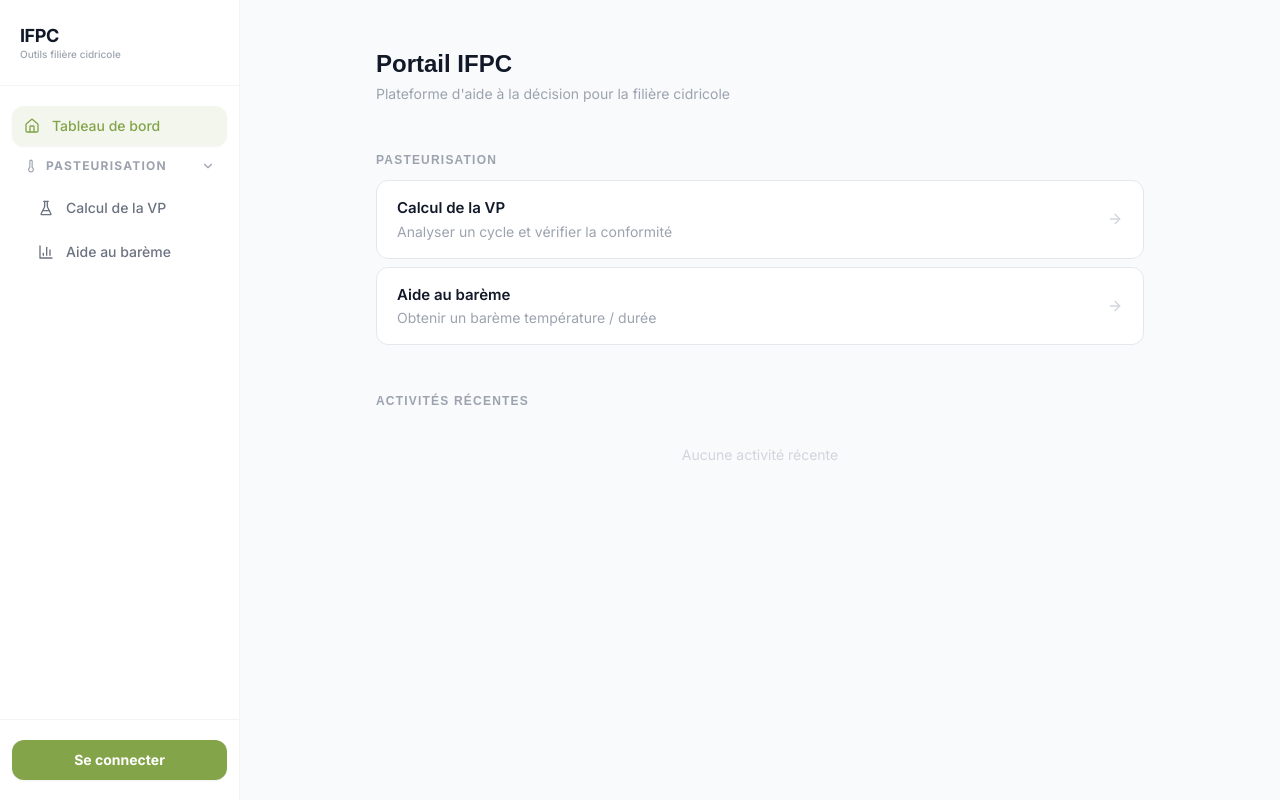
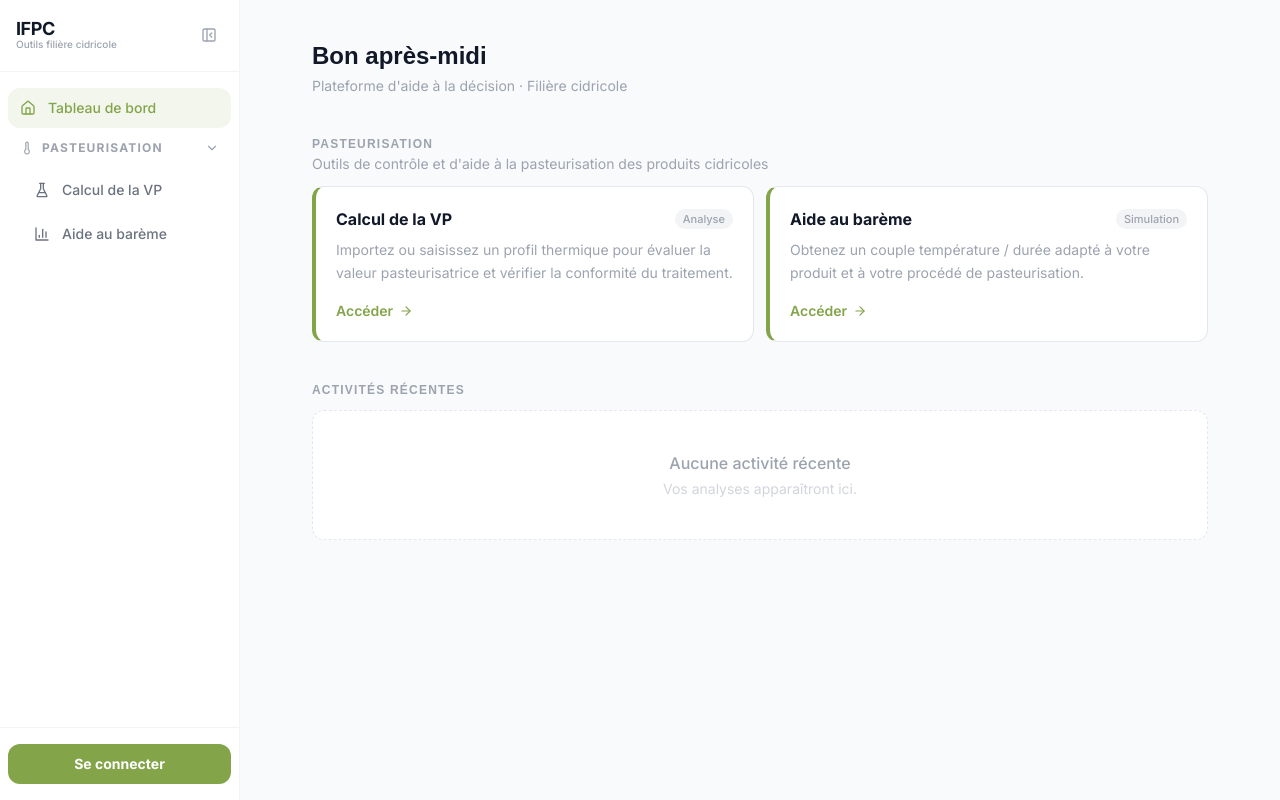
Before and after one commit to thisisbriandb/ifpc, a Next.js app in the folder frontend/: page / in a window 1280 px wide. Built offline with nearby package versions, Linux system fonts and the light colour scheme.

Commit message:
dashbord

```diff
--- a/frontend/app/layout.tsx
+++ b/frontend/app/layout.tsx
@@ -3,6 +3,7 @@
 import "./globals.css";
 import Sidebar from "@/components/Navbar";
 import MainContent from "@/components/MainContent";
+import { SidebarProvider } from "@/lib/sidebar-context";
 
 const inter = Inter({ subsets: ["latin"] });
 
@@ -19,8 +20,10 @@
   return (
     <html lang="fr">
       <body className={inter.className}>
-        <Sidebar />
-        <MainContent>{children}</MainContent>
+        <SidebarProvider>
+          <Sidebar />
+          <MainContent>{children}</MainContent>
+        </SidebarProvider>
       </body>
     </html>
   );
--- a/frontend/app/page.tsx
+++ b/frontend/app/page.tsx
@@ -15,21 +15,23 @@
   vpCible?: number;
 }
 
-const STATUS_LABELS: Record<string, { cls: string; label: string }> = {
-  conforme:    { cls: "text-green-600", label: "Conforme" },
-  vigilance:   { cls: "text-orange-600", label: "Vigilance" },
-  insuffisant: { cls: "text-red-600", label: "Insuffisant" },
+const STATUS_BADGE: Record<string, { bg: string; text: string; label: string }> = {
+  conforme:    { bg: "bg-green-50", text: "text-green-700", label: "Conforme" },
+  vigilance:   { bg: "bg-orange-50", text: "text-orange-700", label: "Vigilance" },
+  insuffisant: { bg: "bg-red-50", text: "text-red-700", label: "Insuffisant" },
 };
 
 interface SubModule {
   href: string;
   label: string;
   description: string;
+  tag?: string;
 }
 
 interface ModuleSection {
   title: string;
-  accent: string;
+  description: string;
+  borderColor: string;
   adminOnly?: boolean;
   items: SubModule[];
 }
@@ -37,18 +39,34 @@
 const modules: ModuleSection[] = [
   {
     title: "Pasteurisation",
-    accent: "brand-primary",
+    description: "Outils de contrôle et d'aide à la pasteurisation des produits cidricoles",
+    borderColor: "border-l-brand-primary",
     items: [
-      { href: "/controle", label: "Calcul de la VP", description: "Analyser un cycle et vérifier la conformité" },
-      { href: "/bareme",   label: "Aide au barème",  description: "Obtenir un barème température / durée" },
+      {
+        href: "/controle",
+        label: "Calcul de la VP",
+        description: "Importez ou saisissez un profil thermique pour évaluer la valeur pasteurisatrice et vérifier la conformité du traitement.",
+        tag: "Analyse",
+      },
+      {
+        href: "/bareme",
+        label: "Aide au barème",
+        description: "Obtenez un couple température / durée adapté à votre produit et à votre procédé de pasteurisation.",
+        tag: "Simulation",
+      },
     ],
   },
   {
     title: "Administration",
-    accent: "red-600",
+    description: "Gestion de la plateforme",
+    borderColor: "border-l-red-400",
     adminOnly: true,
     items: [
-      { href: "/admin", label: "Gestion", description: "Utilisateurs, approbations et paramètres produits" },
+      {
+        href: "/admin",
+        label: "Panneau d'administration",
+        description: "Gérez les utilisateurs, validez les inscriptions en attente et configurez les paramètres produits.",
+      },
     ],
   },
 ];
@@ -66,39 +84,60 @@
     }
   }, []);
 
+  const greeting = () => {
+    const h = new Date().getHours();
+    if (h < 12) return "Bonjour";
+    if (h < 18) return "Bon après-midi";
+    return "Bonsoir";
+  };
+
   return (
-    <div className="min-h-screen bg-[#F8FAFC] px-8 py-12">
-      <div className="max-w-3xl mx-auto">
+    <div className="min-h-screen bg-[#F8FAFC] px-8 py-10">
+      <div className="max-w-4xl mx-auto space-y-10">
 
-        {/* Header */}
-        <header className="mb-12">
-          <h1 className="text-2xl font-bold text-gray-900">Portail IFPC</h1>
+        {/* Welcome */}
+        <header>
+          <h1 className="text-2xl font-bold text-gray-900">
+            {greeting()}{user ? `, ${user.firstName}` : ""}
+          </h1>
           <p className="text-gray-400 mt-1 text-sm">
-            Plateforme d&apos;aide à la décision pour la filière cidricole
+            Plateforme d&apos;aide à la décision · Filière cidricole
           </p>
         </header>
 
         {/* Modules */}
-        <div className="space-y-10">
+        <div className="space-y-8">
           {modules
             .filter((mod) => !mod.adminOnly || user?.role === "ADMIN")
             .map((mod) => (
               <section key={mod.title}>
-                <h2 className="text-xs font-bold text-gray-400 uppercase tracking-widest mb-3">
-                  {mod.title}
-                </h2>
-                <div className="space-y-2">
+                <div className="mb-3">
+                  <h2 className="text-xs font-bold text-gray-400 uppercase tracking-widest">{mod.title}</h2>
+                  <p className="text-sm text-gray-400 mt-0.5">{mod.description}</p>
+                </div>
+
+                <div className="grid grid-cols-1 sm:grid-cols-2 gap-3">
                   {mod.items.map((item) => (
                     <Link
                       key={item.href}
                       href={item.href}
-                      className="group flex items-center justify-between bg-white rounded-xl border border-gray-200 px-5 py-4 hover:border-gray-300 hover:shadow-sm transition-all"
+                      className={`group bg-white rounded-xl border border-gray-200 border-l-4 ${mod.borderColor} p-5 hover:shadow-md hover:border-gray-300 transition-all flex flex-col justify-between`}
                     >
                       <div>
-                        <p className="font-semibold text-gray-900 text-[15px]">{item.label}</p>
-                        <p className="text-sm text-gray-400 mt-0.5">{item.description}</p>
+                        <div className="flex items-center justify-between mb-2">
+                          <p className="font-bold text-gray-900">{item.label}</p>
+                          {item.tag && (
+                            <span className="text-[11px] font-medium text-gray-400 bg-gray-100 px-2 py-0.5 rounded-full">
+                              {item.tag}
+                            </span>
+                          )}
+                        </div>
+                        <p className="text-sm text-gray-400 leading-relaxed">{item.description}</p>
                       </div>
-                      <ArrowRight className="w-4 h-4 text-gray-300 group-hover:text-gray-500 group-hover:translate-x-0.5 transition-all shrink-0 ml-4" />
+                      <div className="flex items-center gap-1.5 mt-4 text-sm font-semibold text-brand-primary group-hover:gap-2.5 transition-all">
+                        Accéder
+                        <ArrowRight className="w-3.5 h-3.5" />
+                      </div>
                     </Link>
                   ))}
                 </div>
@@ -107,7 +146,7 @@
         </div>
 
         {/* Recent Activities */}
-        <section className="mt-12">
+        <section>
           <div className="flex items-center justify-between mb-3">
             <h2 className="text-xs font-bold text-gray-400 uppercase tracking-widest">Activités récentes</h2>
             {activities.length > 0 && (
@@ -118,37 +157,43 @@
                 }}
                 className="text-xs text-gray-400 hover:text-red-500 transition-colors"
               >
-                Effacer
+                Effacer l&apos;historique
               </button>
             )}
           </div>
 
           {activities.length === 0 ? (
-            <p className="text-sm text-gray-300 py-6 text-center">
-              Aucune activité récente
-            </p>
+            <div className="bg-white rounded-xl border border-dashed border-gray-200 py-10 text-center">
+              <p className="font-medium text-gray-400">Aucune activité récente</p>
+              <p className="text-sm text-gray-300 mt-1">Vos analyses apparaîtront ici.</p>
+            </div>
           ) : (
             <div className="bg-white rounded-xl border border-gray-200 divide-y divide-gray-100 overflow-hidden">
               {activities.map((a) => {
-                const status = a.statut ? STATUS_LABELS[a.statut] : undefined;
+                const badge = a.statut ? STATUS_BADGE[a.statut] : undefined;
                 return (
                   <Link
                     key={a.id}
                     href={a.type === "controle" ? "/controle" : "/bareme"}
-                    className="flex items-center justify-between px-5 py-3.5 hover:bg-gray-50/60 transition-colors"
+                    className="flex items-center justify-between px-5 py-4 hover:bg-gray-50/60 transition-colors"
                   >
-                    <div className="min-w-0">
-                      <p className="text-sm font-medium text-gray-900 truncate">{a.label}</p>
+                    <div className="min-w-0 flex-1">
+                      <div className="flex items-center gap-2">
+                        <p className="text-sm font-semibold text-gray-900 truncate">{a.label}</p>
+                        <span className="text-[11px] text-gray-300 font-medium shrink-0">
+                          {a.type === "controle" ? "VP" : "Barème"}
+                        </span>
+                      </div>
                       <p className="text-xs text-gray-400 mt-0.5">
-                        {new Date(a.date).toLocaleString("fr-FR", { dateStyle: "short", timeStyle: "short" })}
+                        {new Date(a.date).toLocaleString("fr-FR", { dateStyle: "medium", timeStyle: "short" })}
                         {a.vp !== undefined && (
-                          <span className="ml-2 font-mono">· VP {a.vp.toFixed(1)} UP</span>
+                          <span className="ml-2 font-mono text-gray-500">VP {a.vp.toFixed(1)} UP</span>
                         )}
                       </p>
                     </div>
-                    {status && (
-                      <span className={`text-xs font-semibold shrink-0 ml-4 ${status.cls}`}>
-                        {status.label}
+                    {badge && (
+                      <span className={`text-xs font-bold px-2.5 py-1 rounded-full shrink-0 ml-4 ${badge.bg} ${badge.text}`}>
+                        {badge.label}
                       </span>
                     )}
                   </Link>
--- a/frontend/components/MainContent.tsx
+++ b/frontend/components/MainContent.tsx
@@ -1,13 +1,15 @@
 "use client";
 
 import { usePathname } from "next/navigation";
+import { useSidebar } from "@/lib/sidebar-context";
 
 export default function MainContent({ children }: { children: React.ReactNode }) {
   const pathname = usePathname();
+  const { collapsed } = useSidebar();
   const noSidebar = pathname === "/login";
 
   return (
-    <main className={noSidebar ? "" : "ml-60"}>
+    <main className={`transition-all duration-300 ${noSidebar ? "" : collapsed ? "ml-16" : "ml-60"}`}>
       {children}
     </main>
   );
--- a/frontend/components/Navbar.tsx
+++ b/frontend/components/Navbar.tsx
@@ -2,13 +2,13 @@
 
 import Link from "next/link";
 import { usePathname, useRouter } from "next/navigation";
-import { useState } from "react";
+import { useState, useEffect } from "react";
 import {
   FlaskConical, BarChart3, Home, LogOut, Shield, ShieldCheck, User,
-  ChevronDown, Beaker, Users, Thermometer,
+  ChevronDown, Thermometer, PanelLeftClose, PanelLeft,
 } from "lucide-react";
 import { useAuthStore } from "@/lib/store";
-import { useEffect } from "react";
+import { useSidebar } from "@/lib/sidebar-context";
 
 interface NavGroup {
   label: string;
@@ -35,6 +35,7 @@
   const pathname = usePathname();
   const router = useRouter();
   const { user, isLoading, checkAuth, logout } = useAuthStore();
+  const { collapsed, toggle } = useSidebar();
   const [openGroups, setOpenGroups] = useState<Record<string, boolean>>({ Pasteurisation: true });
 
   useEffect(() => {
@@ -57,20 +58,33 @@
   };
   const meta = user ? (roleMeta[user.role] ?? roleMeta.USER) : null;
 
-  if (pathname === '/login') return null;
+  if (pathname === "/login") return null;
 
   return (
-    <aside className="fixed top-0 left-0 h-screen w-60 bg-white border-r border-gray-100 flex flex-col z-50">
-      {/* Logo / Branding */}
-      <Link href="/" className="flex items-center gap-3 px-5 py-6 border-b border-gray-100 group">
-        <div>
-          <span className="font-bold text-lg text-gray-900 leading-none tracking-tight">IFPC</span>
-          <span className="text-[10px] block text-gray-400 leading-tight font-medium">Outils filière cidricole</span>
+    <aside
+      className={`fixed top-0 left-0 h-screen bg-white border-r border-gray-100 flex flex-col z-50 transition-all duration-300 ${
+        collapsed ? "w-16" : "w-60"
+      }`}
+    >
+      {/* Header: Logo + Toggle */}
+      <div className="flex items-center justify-between px-4 py-5 border-b border-gray-100">
+        {!collapsed && (
+          <Link href="/" className="min-w-0">
+            <span className="font-bold text-lg text-gray-900 leading-none tracking-tight block">IFPC</span>
+            <span className="text-[10px] text-gray-400 leading-tight font-medium block">Outils filière cidricole</span>
+          </Link>
+        )}
+        <button
+          onClick={toggle}
+          className={`p-1.5 text-gray-400 hover:text-gray-600 hover:bg-gray-100 rounded-lg transition-colors shrink-0 ${collapsed ? "mx-auto" : ""}`}
+          title={collapsed ? "Ouvrir le menu" : "Réduire le menu"}
+        >
+          {collapsed ? <PanelLeft className="w-4 h-4" /> : <PanelLeftClose className="w-4 h-4" />}
+        </button>
       </div>
-      </Link>
 
       {/* Navigation */}
-      <nav className="flex-1 px-3 py-5 overflow-y-auto space-y-1">
+      <nav className="flex-1 px-2 py-4 overflow-y-auto space-y-1">
         {/* Standalone links */}
         {standaloneLinks.map(({ href, label, icon: Icon }) => {
           const active = pathname === href;
@@ -78,23 +92,51 @@
             <Link
               key={href}
               href={href}
+              title={collapsed ? label : undefined}
               className={`flex items-center gap-3 px-3 py-2.5 rounded-xl text-sm font-medium transition-all ${
+                collapsed ? "justify-center" : ""
+              } ${
                 active
-                  ? "bg-brand-primary/10 text-brand-primary shadow-sm"
+                  ? "bg-brand-primary/10 text-brand-primary"
                   : "text-gray-500 hover:text-brand-primary hover:bg-gray-50"
               }`}
             >
-              <Icon className="w-4 h-4 flex-shrink-0" />
-              {label}
+              <Icon className="w-4 h-4 shrink-0" />
+              {!collapsed && <span>{label}</span>}
             </Link>
           );
         })}
 
-        {/* Grouped navigation with collapsible submenus */}
+        {/* Grouped navigation */}
         {navGroups.map((group) => {
           const isOpen = openGroups[group.label] ?? false;
           const GroupIcon = group.icon;
           const hasActiveChild = group.children.some((c) => pathname === c.href);
+
+          if (collapsed) {
+            return (
+              <div key={group.label} className="space-y-1 mt-3 pt-3 border-t border-gray-100">
+                {group.children.map(({ href, label, icon: Icon }) => {
+                  const active = pathname === href;
+                  return (
+                    <Link
+                      key={href}
+                      href={href}
+                      title={label}
+                      className={`flex items-center justify-center px-3 py-2.5 rounded-xl transition-all ${
+                        active
+                          ? "bg-brand-primary/10 text-brand-primary"
+                          : "text-gray-500 hover:text-brand-primary hover:bg-gray-50"
+                      }`}
+                    >
+                      <Icon className="w-4 h-4" />
+                    </Link>
+                  );
+                })}
+              </div>
+            );
+          }
+
           return (
             <div key={group.label} className="mt-4">
               <button
@@ -119,11 +161,11 @@
                         href={href}
                         className={`flex items-center gap-3 pl-4 pr-3 py-2.5 rounded-xl text-sm font-medium transition-all border-l-2 ${
                           active
-                            ? "border-brand-primary bg-brand-primary/10 text-brand-primary shadow-sm"
+                            ? "border-brand-primary bg-brand-primary/10 text-brand-primary"
                             : "border-transparent text-gray-500 hover:text-brand-primary hover:bg-gray-50"
                         }`}
                       >
-                        <Icon className="w-4 h-4 flex-shrink-0" />
+                        <Icon className="w-4 h-4 shrink-0" />
                         {label}
                       </Link>
                     );
@@ -139,24 +181,43 @@
           <div className="mt-5 pt-4 border-t border-gray-100">
             <Link
               href="/admin"
+              title={collapsed ? "Administration" : undefined}
               className={`flex items-center gap-3 px-3 py-2.5 rounded-xl text-sm font-medium transition-all ${
+                collapsed ? "justify-center" : ""
+              } ${
                 pathname === "/admin"
-                  ? "bg-red-50 text-red-600 shadow-sm"
+                  ? "bg-red-50 text-red-600"
                   : "text-gray-500 hover:text-red-600 hover:bg-red-50"
               }`}
             >
-              <Shield className="w-4 h-4 flex-shrink-0" />
-              Administration
+              <Shield className="w-4 h-4 shrink-0" />
+              {!collapsed && <span>Administration</span>}
             </Link>
           </div>
         )}
       </nav>
 
       {/* Bottom: User section */}
-      <div className="px-3 py-5 border-t border-gray-100">
+      <div className="px-2 py-4 border-t border-gray-100">
         {!isLoading && (
           user ? (
-            <div className="space-y-3">
+            collapsed ? (
+              <div className="flex flex-col items-center gap-2">
+                {meta && (
+                  <div className={`p-1.5 rounded-lg ${meta.classes}`} title={meta.label}>
+                    <meta.icon className="w-3.5 h-3.5" />
+                  </div>
+                )}
+                <button
+                  onClick={handleLogout}
+                  title="Déconnexion"
+                  className="p-2 text-gray-400 hover:text-red-500 hover:bg-red-50 rounded-lg transition-colors"
+                >
+                  <LogOut className="w-4 h-4" />
+                </button>
+              </div>
+            ) : (
+              <div className="space-y-3 px-1">
                 {meta && (
                   <div className={`flex items-center gap-1.5 text-[11px] font-bold px-2.5 py-1.5 rounded-lg w-fit ${meta.classes}`}>
                     <meta.icon className="w-3 h-3" />
@@ -177,12 +238,16 @@
                   </button>
                 </div>
               </div>
+            )
           ) : (
             <Link
               href="/login"
-              className="flex items-center justify-center gap-2 w-full bg-brand-primary text-white text-sm font-bold py-2.5 rounded-xl hover:bg-brand-primary/90 transition-all shadow-sm hover:shadow-md"
+              title={collapsed ? "Se connecter" : undefined}
+              className={`flex items-center justify-center gap-2 w-full bg-brand-primary text-white text-sm font-bold py-2.5 rounded-xl hover:bg-brand-primary/90 transition-all ${
+                collapsed ? "px-0" : ""
+              }`}
             >
-              Se connecter
+              {collapsed ? <User className="w-4 h-4" /> : "Se connecter"}
             </Link>
           )
         )}
--- /dev/null
+++ b/frontend/lib/sidebar-context.tsx
@@ -0,0 +1,26 @@
+"use client";
+
+import { createContext, useContext, useState, ReactNode } from "react";
+
+interface SidebarContextType {
+  collapsed: boolean;
+  toggle: () => void;
+}
+
+const SidebarContext = createContext<SidebarContextType>({
+  collapsed: false,
+  toggle: () => {},
+});
+
+export function SidebarProvider({ children }: { children: ReactNode }) {
+  const [collapsed, setCollapsed] = useState(false);
+  return (
+    <SidebarContext.Provider value={{ collapsed, toggle: () => setCollapsed((v) => !v) }}>
+      {children}
+    </SidebarContext.Provider>
+  );
+}
+
+export function useSidebar() {
+  return useContext(SidebarContext);
+}
```
Lines whose indentation alone changed are shown as unchanged.
